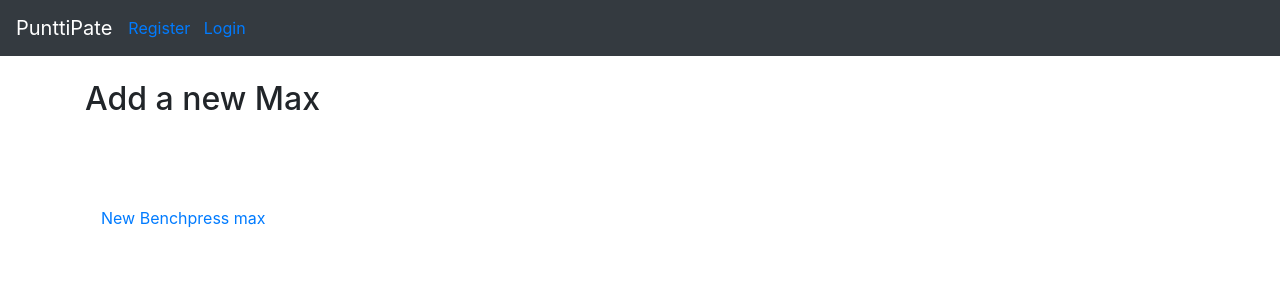
After one commit to paivo/PunttiPate, a Flask app: page /bench/add/ in a window 1280 px wide. The commit adds this page. Shown: the top 300 px of the page. Run offline with Flask 2, Linux system fonts and the light colour scheme; some libraries are stand-ins or nearby versions.

Commit message:
aloitettiin rakentamaan toiminnalisuuden yleistämistä kaikille eri punttiliikkeille

```diff
--- a/application/lift/views.py
+++ b/application/lift/views.py
@@ -8,7 +8,13 @@ from application.lift.forms import LiftForm
 
 @app.route("/bench/", methods=["GET"])
 def bench_index():
+
     return render_template("lift/list.html", benches=Bench.query.all())
+
+@app.route("/bench/add/", methods=["GET"])
+def bench_add():
+
+    return render_template("lift/add.html")
 
 
 @app.route("/bench/new/", methods=["GET"])
--- a/application/templates/layout.html
+++ b/application/templates/layout.html
@@ -20,7 +20,7 @@
               <a class="nav-link" href="{{ url_for('bench_index') }}">My Performances</a>
             </li>
             <li class="nav-item">
-              <a class="nav-link" href="{{ url_for('bench_form') }}">Add a new Lift</a>
+              <a class="nav-link" href="{{ url_for('bench_add') }}">Add a new Lift</a>
             </li>
             <li class="nav-item">
               <a class="nav-link" href="{{ url_for('tasks_index') }}">Tasks</a>
--- /dev/null
+++ b/application/templates/lift/add.html
@@ -0,0 +1,13 @@
+{% extends "layout.html" %}
+
+	{% block body %}
+	<h2>
+		Add a new Max
+	</h2>
+	<br>
+	<br>
+	<br>
+
+    <a class="nav-link" href="{{ url_for('bench_form') }}">New Benchpress max</a>
+
+  {% endblock %}
```
Also changed, not shown: application/templates/lift/new.html (+14 -3 lines).
